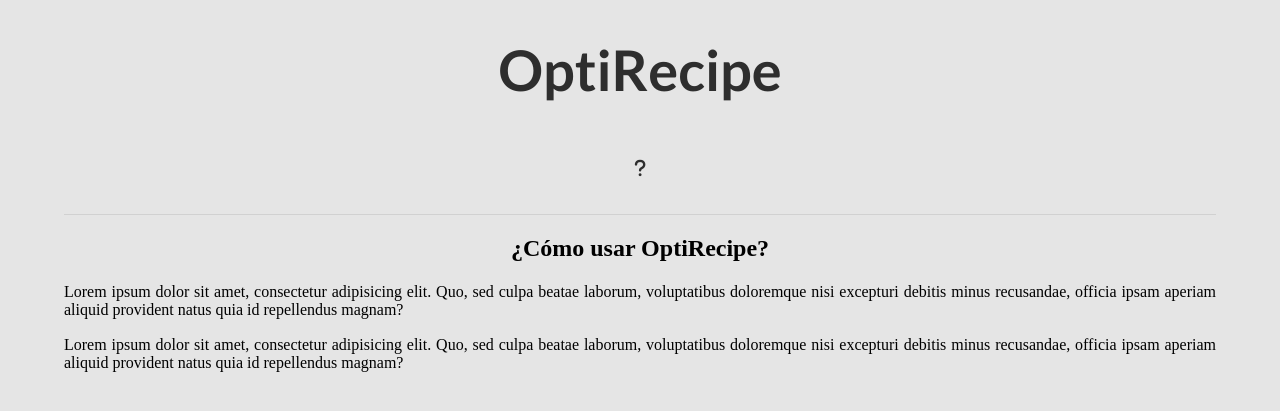
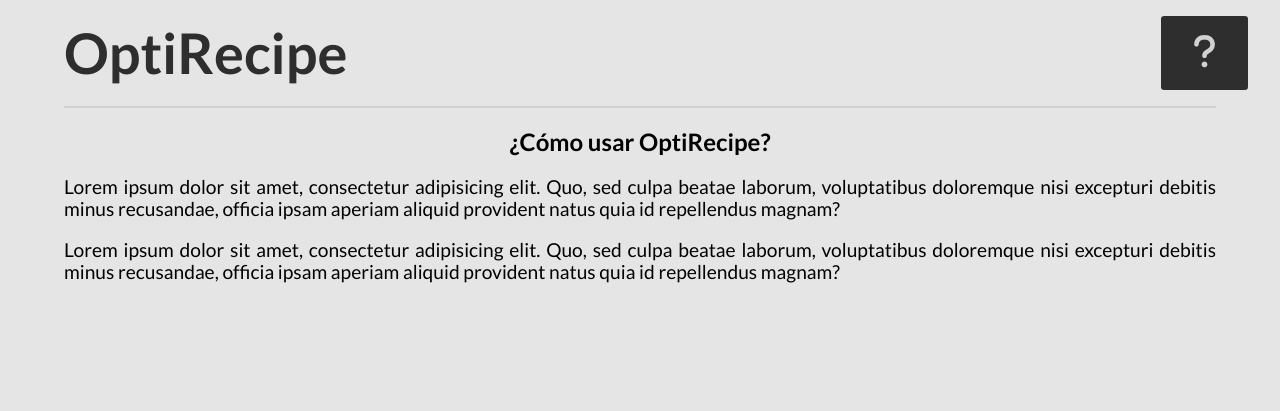
Before and after one commit to juanjo3156/OptiRecipe, a PHP site: page /OptiRecipe/help.php in a window 1280 px wide. Shown: the top 411 px of the page. Run offline with PHP 8.4, Linux system fonts and the light colour scheme; some libraries are stand-ins or nearby versions.

Commit message:
creando los estilos del boton de ayuda

```diff
--- a/build/css/app.css
+++ b/build/css/app.css
@@ -328,19 +328,52 @@ a {
 }
 
 .header {
-  text-align: center;
   padding-bottom: 1rem;
-  border-bottom: 1px solid #d1d1d1;
+  padding-top: 1rem;
+  border-bottom: 2px solid #d1d1d1;
   display: flex;
   flex-direction: column;
+  align-items: center;
+}
+@media (min-width: 480px) {
+  .header {
+    flex-direction: row;
+    justify-content: space-between;
+    align-items: center;
+  }
 }
 .header__title {
   font-family: "Lato", sans-serif;
+  margin-bottom: 2rem;
+}
+@media (min-width: 480px) {
+  .header__title {
+    margin: 0;
+  }
+}
+.header__help {
+  text-align: center;
+  width: 100%;
+  background-color: #2e2e2e;
+  color: #d1d1d1;
+  font-size: 1.5rem;
+  padding: 1rem;
+  margin: 0;
+  border-radius: 0.2rem;
+}
+@media (min-width: 480px) {
+  .header__help {
+    font-size: 2.3rem;
+  }
 }
 
+.instructions {
+  font-family: "Lato", sans-serif;
+}
 .instructions__tittle {
   text-align: center;
 }
 .instructions__content {
   text-align: justify;
+  font-size: 1.2rem;
 }
--- a/src/scss/instructions/_instructions.scss
+++ b/src/scss/instructions/_instructions.scss
@@ -2,11 +2,14 @@
 @use 'base/mixins' as m;
 
 .instructions{
+    font-family: v.$secundary_font;
     &__tittle{
         text-align: center;
+
     }
     &__content{
         text-align: justify;
+        font-size: 1.2rem;
     }
 
 }
```
